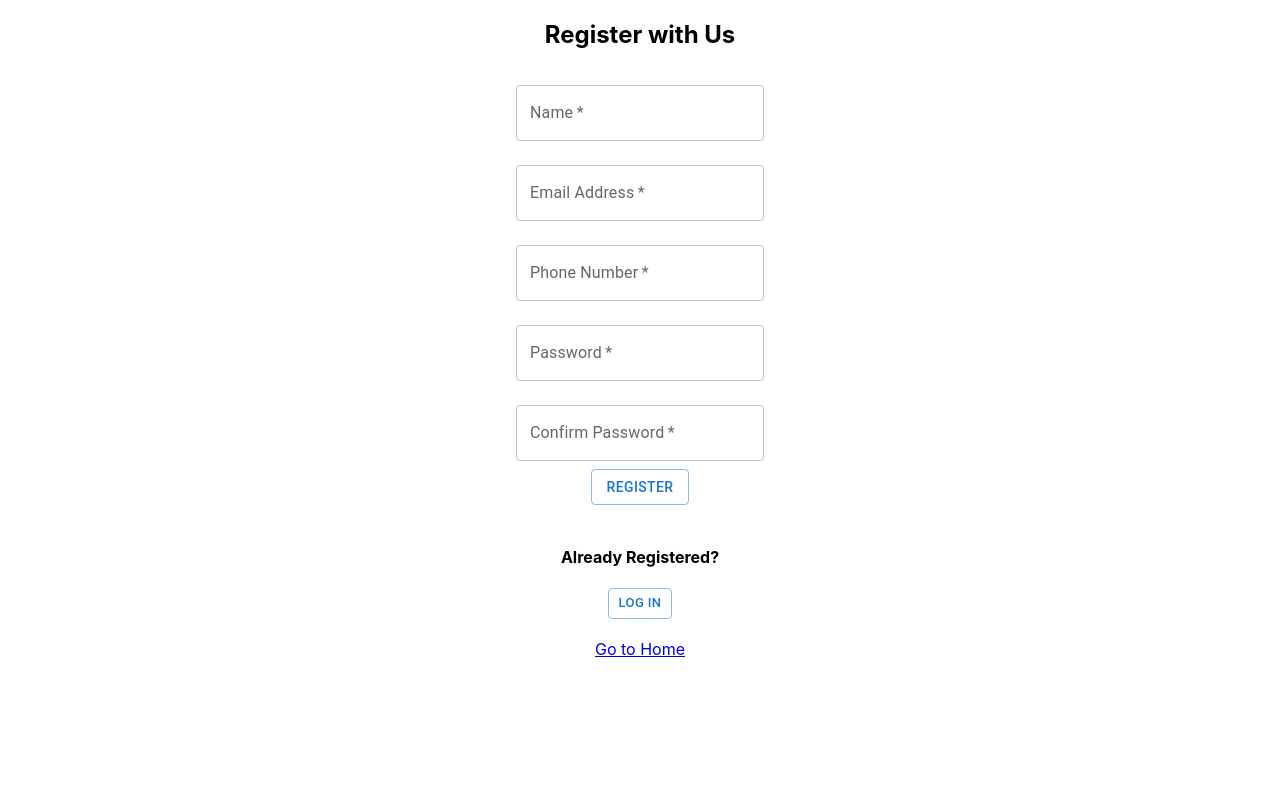
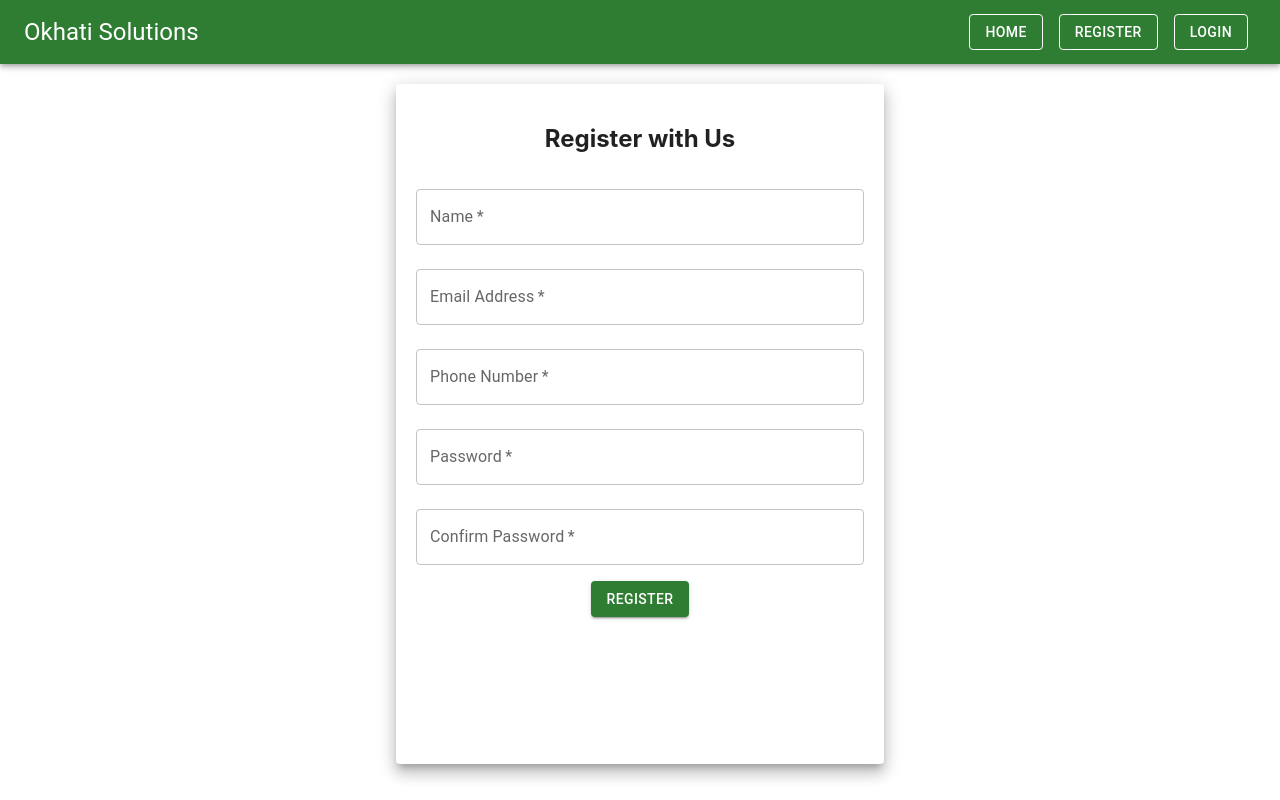
Before and after one commit to sauzzon/okhati, a React (Create React App) app: page /register in a window 1280 px wide. Built offline with nearby package versions, Linux system fonts and the light colour scheme.

Commit message:
simple ui update done
Material UI Box, Button, Paper etc components used

```diff
--- a/src/pages/appbar.js
+++ b/src/pages/appbar.js
@@ -15,7 +15,7 @@ const ButtonAppBar = () => {
 
   return (
     <Box sx={{ flexGrow: 1 }}>
-      <AppBar position="static">
+      <AppBar position="static" color="success">
         <Toolbar>
           <Typography variant="h5" sx={{ flexGrow: 1 }}>
             Okhati Solutions
--- a/src/pages/landing.js
+++ b/src/pages/landing.js
@@ -1,8 +1,7 @@
-import { Button } from "@mui/material";
+import { Button, Paper } from "@mui/material";
 import { Link } from "react-router-dom";
 import { useContext } from "react";
 import { Context } from "../context/Context";
-import Logout from "./logout";
 import ButtonAppBar from "./appbar";
 
 const Landing = () => {
@@ -11,38 +10,70 @@ const Landing = () => {
   return (
     <>
       <ButtonAppBar></ButtonAppBar>
-      {isLoggedIn && <h1>Welcome to </h1>}
-      <h1>Okhati Solutions</h1>
       {isLoggedIn ? (
-        <>
+        <Paper
+          elevation={10}
+          style={{
+            padding: 30,
+            height: "30vh",
+            width: "45vw",
+            margin: "100px auto",
+          }}
+        >
+          <h1>Welcome to Okhati Solutions</h1>
+          <h4>We are glad to connect with you</h4>
+          <center>
             <Button
+              sx={{ m: 2 }}
               component={Link}
               to="/dashboard"
               type="submit"
-            variant="outlined"
+              variant="contained"
+              color="success"
             >
               Go to Dashboard
             </Button>
+          </center>
+        </Paper>
+      ) : (
+        <Paper
+          elevation={10}
+          style={{
+            padding: 50,
+            height: "45vh",
+            width: "45vw",
+            margin: "80px auto",
+          }}
+        >
+          <h1>Welcome to Okhati Solutions </h1>
           <br></br>
-          <br></br>
-          <Logout></Logout>
-        </>
-      ) : (
-        <>
           <h4>Connected with Us ?</h4>
-          <Button component={Link} to="/login" type="submit" variant="outlined">
+          <center>
+            {" "}
+            <Button
+              component={Link}
+              to="/login"
+              type="submit"
+              variant="contained"
+              color="success"
+            >
               Log In
             </Button>
+          </center>
           <h4>Not Connected Yet ?</h4>
+          <center>
+            {" "}
             <Button
               component={Link}
               to="/register"
               type="submit"
-            variant="outlined"
+              variant="contained"
+              color="success"
             >
               Register
             </Button>
-        </>
+          </center>
+        </Paper>
       )}
     </>
   );
--- a/src/pages/login.js
+++ b/src/pages/login.js
@@ -2,9 +2,10 @@ import { useEffect, useContext } from "react";
 import { Context } from "../context/Context";
 import Box from "@mui/material/Box";
 import TextField from "@mui/material/TextField";
-import { Button } from "@mui/material";
+import { Button, Paper } from "@mui/material";
 import { Link, useNavigate } from "react-router-dom";
 import axios from "axios";
+import ButtonAppBar from "./appbar";
 
 const Login = () => {
   const { isLoggedIn, setIsLoggedIn } = useContext(Context);
@@ -42,11 +43,25 @@ const Login = () => {
   };
 
   return (
+    <>
+      <ButtonAppBar></ButtonAppBar>
+
+      <Paper
+        elevation={10}
+        style={{
+          padding: 30,
+          height: "45vh",
+          width: "35vw",
+          margin: "80px auto",
+        }}
+      >
         <center>
           <h2>Login to your account</h2>
+        </center>
         <Box component="form" onSubmit={handleSubmit}>
           <TextField
             margin="normal"
+            fullWidth
             required
             type="email"
             id="email"
@@ -56,6 +71,7 @@ const Login = () => {
           <br></br>
           <TextField
             margin="normal"
+            fullWidth
             required
             type="password"
             id="password"
@@ -63,25 +79,19 @@ const Login = () => {
             name="password"
           />
           <br></br>
-        <Button type="submit" variant="outlined">
+          <center>
+            <Button
+              sx={{ m: 1 }}
+              type="submit"
+              variant="contained"
+              color="success"
+            >
               Login
             </Button>
-      </Box>{" "}
-      <br></br>
-      <h4>Not Registered Yet?</h4>
-      <Button
-        size="small"
-        component={Link}
-        to="/register"
-        type="submit"
-        variant="outlined"
-      >
-        Register Now
-      </Button>
-      <br></br>
-      <br></br>
-      <Link to="/">Go to Home</Link>
           </center>
+        </Box>
+      </Paper>
+    </>
   );
 };
 
--- a/src/pages/register.js
+++ b/src/pages/register.js
@@ -2,8 +2,9 @@ import { useEffect, useContext, useState } from "react";
 import { Context } from "../context/Context";
 import Box from "@mui/material/Box";
 import TextField from "@mui/material/TextField";
-import { Button } from "@mui/material";
-import { Link, useNavigate } from "react-router-dom";
+import { Button, Paper } from "@mui/material";
+import { useNavigate } from "react-router-dom";
+import ButtonAppBar from "./appbar";
 
 import axios from "axios";
 
@@ -90,36 +91,53 @@ const Register = () => {
   };
 
   return (
+    <>
+      <ButtonAppBar></ButtonAppBar>
+      <>
+        <Paper
+          elevation={10}
+          style={{
+            padding: 20,
+            height: "80vh",
+            width: "35vw",
+            margin: "20px auto",
+          }}
+        >
           <center>
             <h2>Register with Us</h2>
+          </center>
           <Box component="form" onSubmit={handleSubmit}>
             <TextField
               margin="normal"
+              fullWidth
               required
               id="name"
               label="Name"
               name="name"
             />
-        <br></br>
+
             <TextField
               margin="normal"
+              fullWidth
               required
               type="email"
               id="email"
               label="Email Address"
               name="email"
             />
-        <br></br>
+
             <TextField
               margin="normal"
+              fullWidth
               required
               id="phone"
               label="Phone Number"
               name="phone"
             />
-        <br></br>
+
             <TextField
               margin="normal"
+              fullWidth
               required
               type="password"
               id="password"
@@ -128,9 +146,10 @@ const Register = () => {
               error={Boolean(formError.passwordError)}
               helperText={formError.passwordError}
             />
-        <br></br>
+
             <TextField
               margin="normal"
+              fullWidth
               required
               type="password"
               id="cpassword"
@@ -139,26 +158,21 @@ const Register = () => {
               error={Boolean(formError.cpasswordError)}
               helperText={formError.cpasswordError}
             />
-        <br></br>
-        <Button type="submit" variant="outlined">
+
+            <center>
+              <Button
+                sx={{ m: 1 }}
+                type="submit"
+                variant="contained"
+                color="success"
+              >
                 Register
               </Button>
+            </center>
           </Box>
-      <br></br>
-      <h4>Already Registered?</h4>
-      <Button
-        size="small"
-        component={Link}
-        to="/login"
-        type="submit"
-        variant="outlined"
-      >
-        Log In
-      </Button>
-      <br></br>
-      <br></br>
-      <Link to="/">Go to Home</Link>
-    </center>
+        </Paper>
+      </>
+    </>
   );
 };
 
```
Lines whose indentation alone changed are shown as unchanged.
